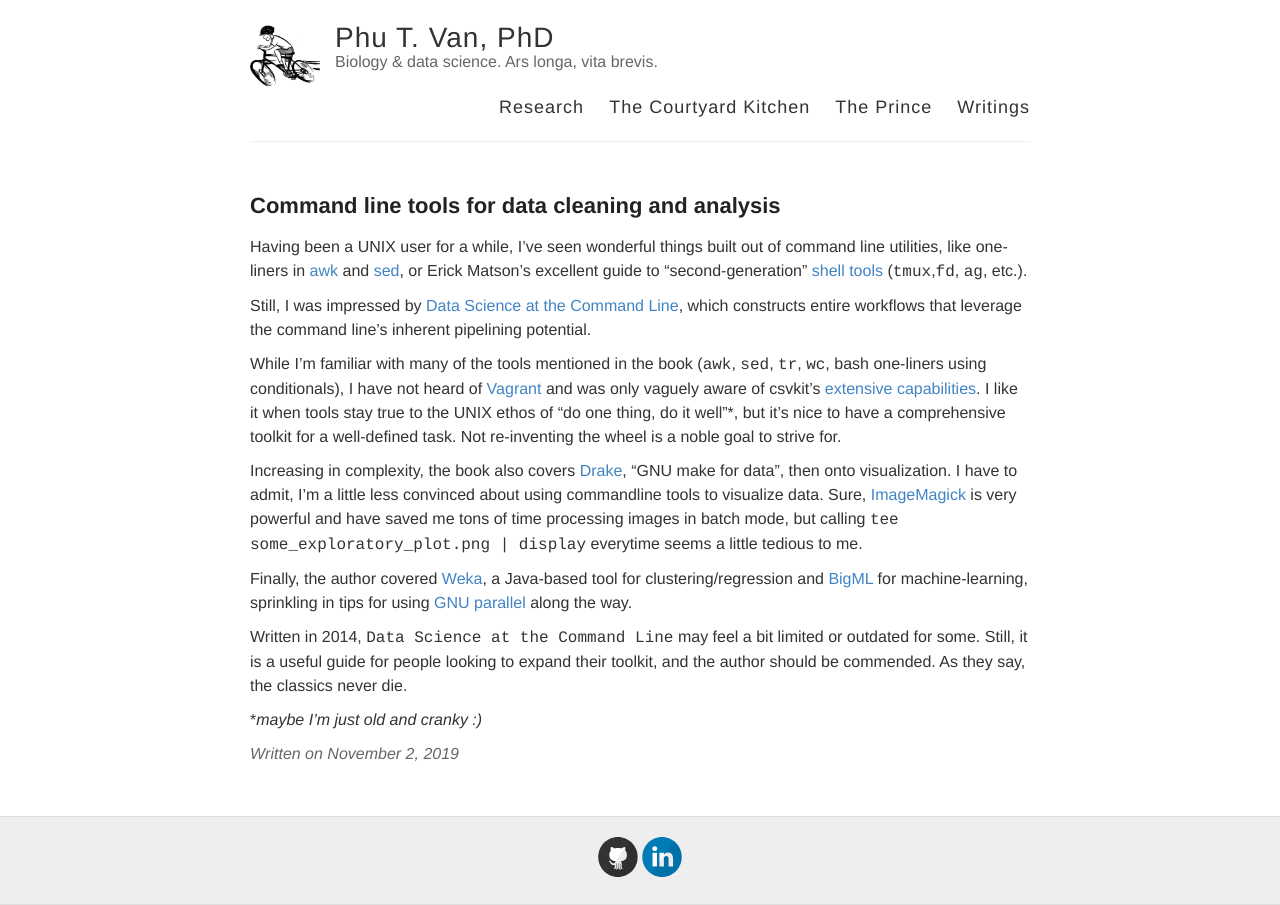
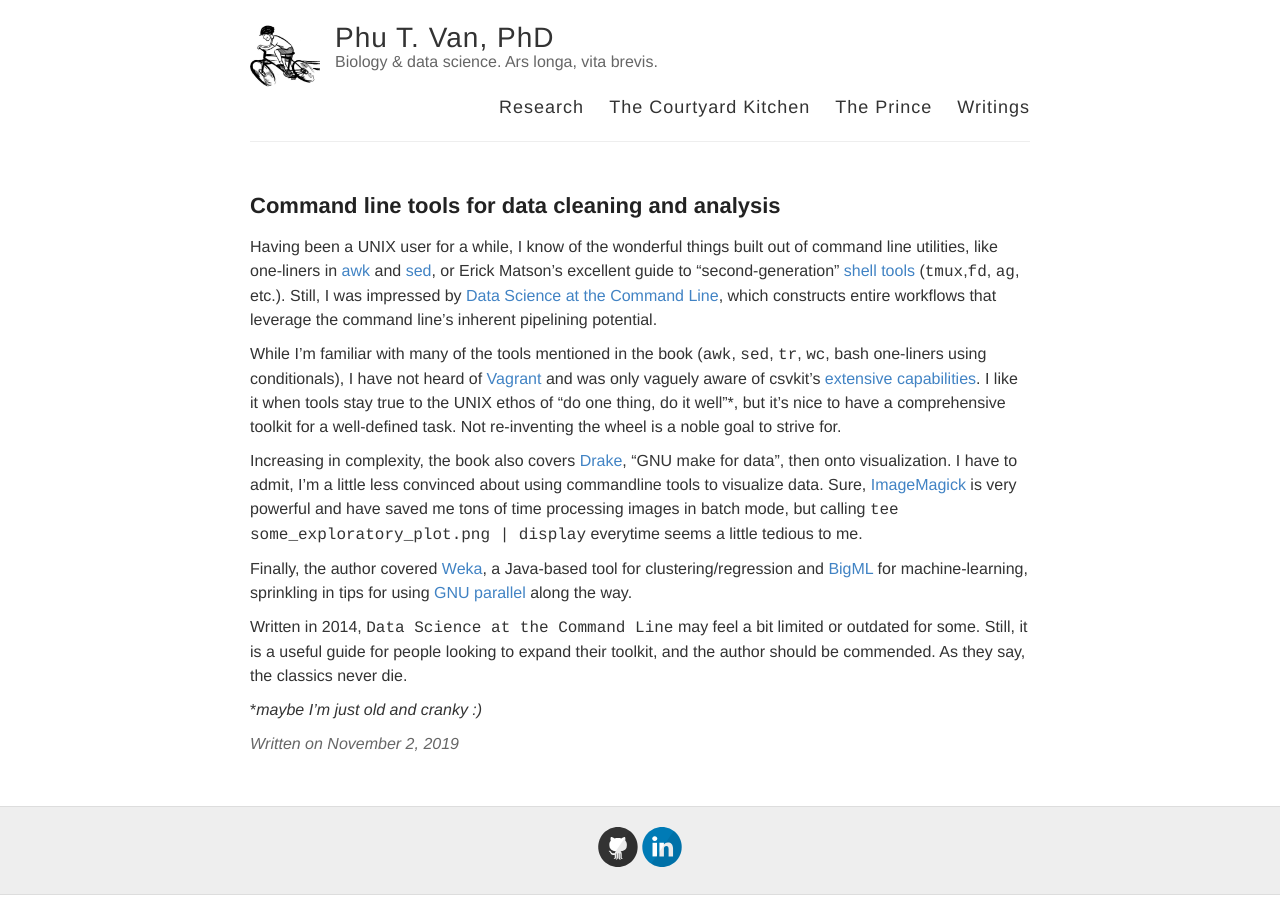
Before and after one commit to ptvan/ptvan.github.io, a Jekyll site: the page built from _posts/2019-11-02-command-line-tools.md, in a window 1280 px wide. Built offline with Jekyll 4.4.1, drawn with Linux system fonts in a browser that asks for light colours.

Commit message:
formatting

```diff
--- a/_posts/2019-11-02-command-line-tools.md
+++ b/_posts/2019-11-02-command-line-tools.md
@@ -3,9 +3,7 @@
 title: Command line tools for data cleaning and analysis
 ---
 
-Having been a UNIX user for a while, I've seen wonderful things built out of command line utilities, like one-liners in [awk](https://catonmat.net/awk-one-liners-explained-part-one) and [sed](https://catonmat.net/sed-one-liners-explained-part-one), or Erick Matson's excellent guide to "second-generation" [shell tools](http://erick.matsen.org/2020/01/04/2nd-gen-interactive-shell.html) (`tmux`,`fd`, `ag`, etc.).
-
-Still, I was impressed by [Data Science at the Command Line](https://www.datascienceatthecommandline.com), which constructs entire workflows that leverage the command line's inherent pipelining potential.
+Having been a UNIX user for a while, I know of the wonderful things built out of command line utilities, like one-liners in [awk](https://catonmat.net/awk-one-liners-explained-part-one) and [sed](https://catonmat.net/sed-one-liners-explained-part-one), or Erick Matson's excellent guide to "second-generation" [shell tools](http://erick.matsen.org/2020/01/04/2nd-gen-interactive-shell.html) (`tmux`,`fd`, `ag`, etc.). Still, I was impressed by [Data Science at the Command Line](https://www.datascienceatthecommandline.com), which constructs entire workflows that leverage the command line's inherent pipelining potential.
 
 While I'm familiar with many of the tools mentioned in the book (`awk`, `sed`, `tr`, `wc`, bash one-liners using conditionals), I have not heard of [Vagrant](https://www.vagrantup.com/docs/cli/) and was only vaguely aware of csvkit's [extensive capabilities](https://source.opennews.org/articles/eleven-awesome-things-you-can-do-csvkit/). I like it when tools stay true to the UNIX ethos of "do one thing, do it well"*, but it's nice to have a comprehensive toolkit for a well-defined task. Not re-inventing the wheel is a noble goal to strive for.
 
@@ -15,5 +13,4 @@
 
 Written in 2014, `Data Science at the Command Line` may feel a bit limited or outdated for some. Still, it is a useful guide for people looking to expand their toolkit, and the author should be commended. As they say, the classics never die.
 
-
 *_maybe I'm just old and cranky :)_
```
